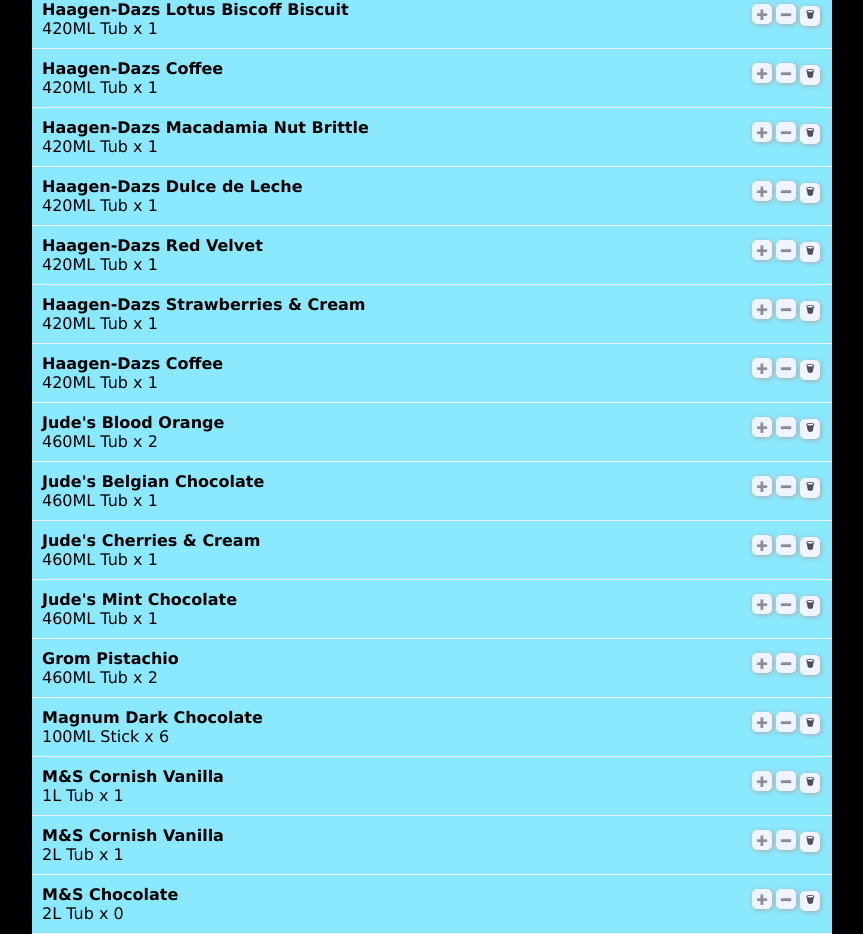
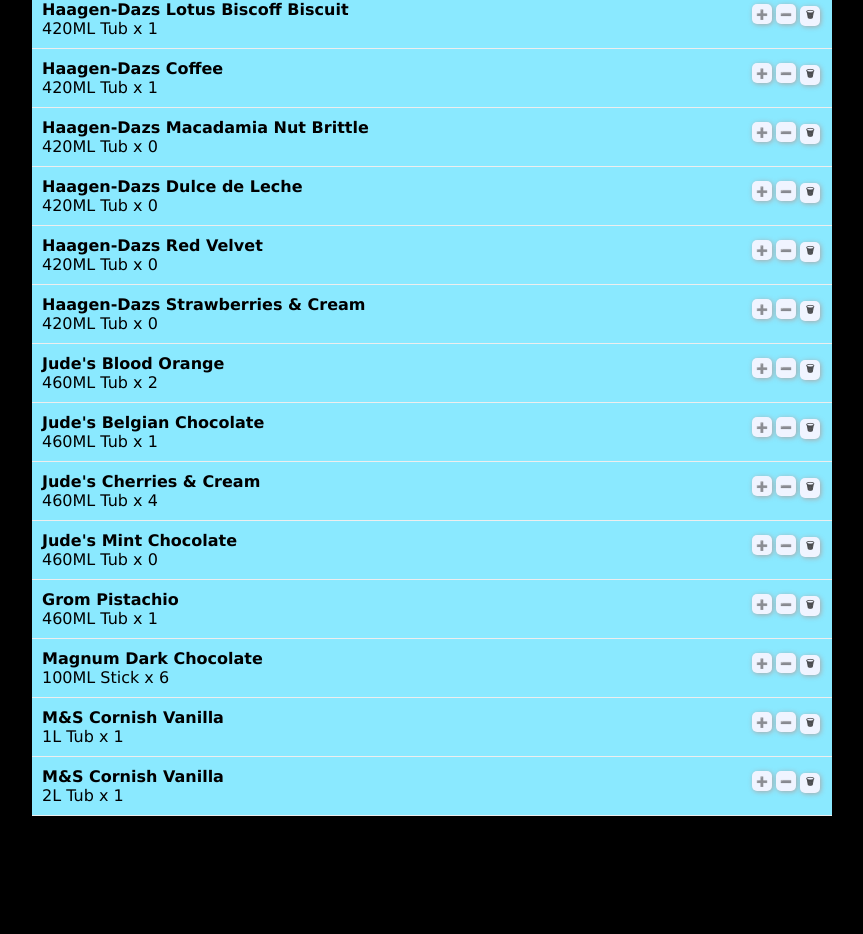
Before and after one commit to bhallaarjun/ice-cream-stock, a React (Vite) app: page / in a window 1280 px wide. Shown: the part 160-1094 px from the top of the page, without its empty margins (208-1071 px from the left). After the commit the page ends 976 px from the top, so only its background shows below. Built offline with nearby package versions, Linux system fonts and the light colour scheme.

Commit message:
Mock data coming from server

```diff
--- a/src/components/IceCreamStock.jsx
+++ b/src/components/IceCreamStock.jsx
@@ -1,4 +1,4 @@
-import { useState } from "react";
+import { useState, useEffect } from "react";
 import IceCreamList from "./IceCreamList";
 import SearchBar from "./SearchBar";
 import AddIceCream from "./AddIceCream";
@@ -6,13 +6,19 @@ import AddIceCream from "./AddIceCream";
 const IceCreamStock = () => {
   const [searchText, setSearchText] = useState("");
   const [inStockOnly, setInStockOnly] = useState(false);
-  const [iceCreams, setIceCreams] = useState([
+  const [iceCreams, setIceCreams] = useState([]);
+
+  // Mock function simulating feching data from server
+  const fetchIceCreams = async () => {
+    return new Promise((resolve) => {
+      setTimeout(() => {
+        resolve([
           {
             category: "420ML Tub",
-      quantity: 3,
+            quantity: 4,
             brand: "Haagen-Dazs",
             flavour: "Mint Chocolate",
-      stocked: true,
+            stocked: false,
           },
           {
             category: "420ML Tub",
@@ -30,37 +36,30 @@ const IceCreamStock = () => {
           },
           {
             category: "420ML Tub",
-      quantity: 1,
+            quantity: 0,
             brand: "Haagen-Dazs",
             flavour: "Macadamia Nut Brittle",
             stocked: true,
           },
           {
             category: "420ML Tub",
-      quantity: 1,
+            quantity: 0, // out of stock item
             brand: "Haagen-Dazs",
             flavour: "Dulce de Leche",
             stocked: true,
           },
           {
             category: "420ML Tub",
-      quantity: 1,
+            quantity: 0, // out of stock item
             brand: "Haagen-Dazs",
             flavour: "Red Velvet",
             stocked: true,
           },
           {
             category: "420ML Tub",
-      quantity: 1,
+            quantity: 0, // out of stock item
             brand: "Haagen-Dazs",
             flavour: "Strawberries & Cream",
-      stocked: true,
-    },
-    {
-      category: "420ML Tub",
-      quantity: 1,
-      brand: "Haagen-Dazs",
-      flavour: "Coffee",
             stocked: true,
           },
           {
@@ -79,21 +78,21 @@ const IceCreamStock = () => {
           },
           {
             category: "460ML Tub",
-      quantity: 1,
+            quantity: 4,
             brand: "Jude's",
             flavour: "Cherries & Cream",
             stocked: true,
           },
           {
             category: "460ML Tub",
-      quantity: 1,
+            quantity: 0, // out of stock item
             brand: "Jude's",
             flavour: "Mint Chocolate",
             stocked: true,
           },
           {
             category: "460ML Tub",
-      quantity: 2,
+            quantity: 1,
             brand: "Grom",
             flavour: "Pistachio",
             stocked: true,
@@ -119,14 +118,20 @@ const IceCreamStock = () => {
             flavour: "Cornish Vanilla",
             stocked: true,
           },
-    {
-      category: "2L Tub",
-      quantity: 0, // out of stock item
-      brand: "M&S",
-      flavour: "Chocolate",
-      stocked: false,
-    },
         ]);
+      }, 3000); // simulate a delay
+    });
+  };
+
+  // useEffect to fetch data when the component mounts
+  useEffect(() => {
+    const getIceCreams = async () => {
+      const data = await fetchIceCreams();
+      setIceCreams(data);
+      // console.log("geticecreams");
+    };
+    getIceCreams();
+  }, []); // Empty dependency array to ensure this runs only once
 
   // Function to handle adding a new ice cream to the stock when the
   // 'new entry' button is clicked
```
Lines whose indentation alone changed are shown as unchanged.
